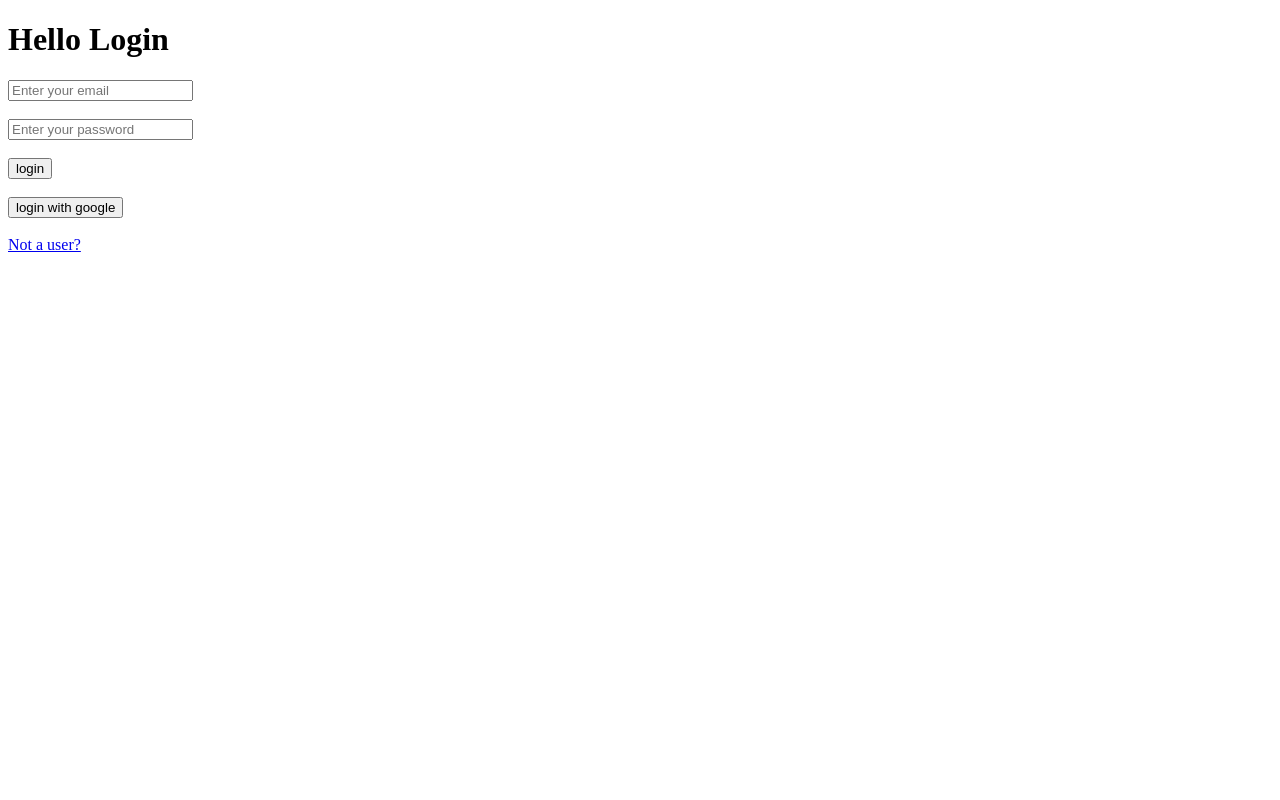
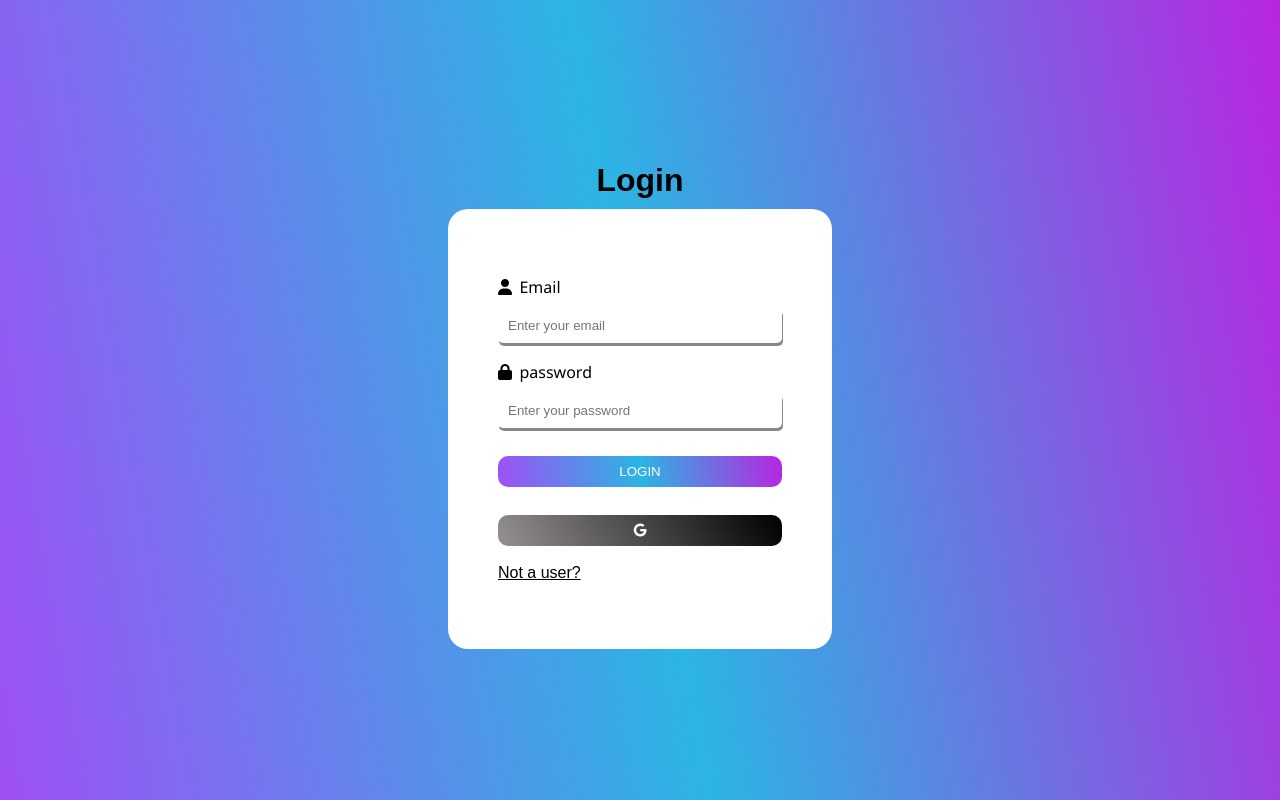
Before and after one commit to hassanshakil576/User-Login, a plain HTML site: page login.html in a window 1280 px wide. Drawn offline with Linux system fonts and the light colour scheme.

Commit message:
authentication completed

```diff
--- /dev/null
+++ b/login.css
@@ -0,0 +1,80 @@
+*{
+    padding: 0;
+    margin: 0;
+    box-sizing: border-box;
+    font-family: sans-serif;
+}
+body{
+    background: linear-gradient(80deg, #9f50f5, #2bb5e3 , #b925e1);
+    display: flex;
+    flex-direction: column;
+    justify-content: center;
+    align-items: center;
+    height: 100vh;
+    gap: 10px;
+}
+.login-head{
+    text-align: center;
+    margin-top: 10px;
+
+}
+.form-container{
+    display: flex;
+    justify-content: center;
+    align-items: center;
+    width: 30%;
+    height: 55%;
+    background-color: #ffffff;
+    padding: 50px;
+    border-radius: 20px;
+}
+#email{
+    width: 100%;
+    margin-top: 10px;
+    padding: 10px;
+    border-radius: 5px;
+    border: none;
+    box-shadow: 1px 3px #888888;
+    outline: none;
+}
+#password{
+    width: 100%;
+    margin-top: 10px;
+    padding: 10px;
+    border-radius: 5px;
+    border: none;
+    box-shadow: 1px 3px #888888;
+    outline: none;
+}
+#btn{
+    width: 100%;
+    margin-top: 10px;
+    background: linear-gradient(80deg, #9f50f5, #2bb5e3 , #b925e1);
+    border: none;
+    padding: 8px 5px;
+    border-radius: 10px;
+    color: #ffffff;
+    cursor: pointer;
+}
+#googlebtn{
+    width: 100%;
+    margin-top: 10px;
+    background: linear-gradient(60deg, #969191 , #000000) ;
+    border: none;
+    padding: 8px 5px;
+    border-radius: 10px;
+    color: #ffffff;
+}
+.label{
+    margin: 3px;
+    font-family: 'Segoe UI', Tahoma, Geneva, Verdana, sans-serif;
+}
+.anchor{
+    color: black;
+}
+
+@media (max-width: 780px){
+    .form-container{
+        width: 90%;
+    }
+}
--- a/login.html
+++ b/login.html
@@ -3,17 +3,26 @@
 <head>
     <meta charset="UTF-8">
     <meta name="viewport" content="width=device-width, initial-scale=1.0">
-    <title>Document</title>
+    <title>Login</title>
+    <link rel="stylesheet" href="./login.css">
 </head>
 <body>
-    <h1>Hello Login</h1>
-    <form id="form">
-        <input type="email" placeholder="Enter your email" id="email"> <br><br>
-        <input type="password" placeholder="Enter your password" id="password"><br><br>
-        <button type="submit" id="btn">login</button> <br> <br>
-    </form>
-    <button id="googlebtn">login with google</button> <br><br>
-    <a href="./register.html">Not a user?</a>
+    <h1 class="login-head">Login</h1>
+    <div class="form-container">
+        <form id="form">
+            <span><i class="fa-solid fa-user"></i></span>
+            <label class="label">Email</label>
+            <input type="email" placeholder="Enter your email" id="email"> <br><br>
+            <span><i class="fa-solid fa-lock"></i></span>
+            <label class="label">password</label>
+            <input type="password" placeholder="Enter your password" id="password"><br><br>
+            <p class="para"></p>
+            <button type="submit" id="btn">LOGIN</button> <br> <br>
+            <button id="googlebtn"><span><i class="fa-brands fa-google"></i></span></button> <br><br>
+            <a class="anchor" href="./register.html">Not a user?</a>
+        </form>
+    </div>
+    <script src="https://kit.fontawesome.com/765e78c1a9.js" crossorigin="anonymous"></script>
     <script type="module" src="./login.js"></script>
 </body>
 </html>
--- a/login.js
+++ b/login.js
@@ -7,7 +7,7 @@ const form = document.querySelector("#form");
 const email = document.querySelector("#email");
 const password = document.querySelector("#password");
 const googlebtn = document.querySelector("#googlebtn")
-
+const para = document.querySelector(".para")
 
 
 form.addEventListener("submit", event => {
@@ -17,7 +17,6 @@ form.addEventListener("submit", event => {
 
     signInWithEmailAndPassword(auth, email.value, password.value)
   .then((userCredential) => {
-    // Signed in
     const user = userCredential.user;
     console.log(user);
     window.location = "./index.html"
@@ -25,6 +24,7 @@ form.addEventListener("submit", event => {
   .catch((error) => {
     const errorMessage = error.message;
     console.log(errorMessage);
+    para.innerHTML = errorMessage
 
   });
 
--- /dev/null
+++ b/register.css
@@ -0,0 +1,66 @@
+*{
+    padding: 0;
+    margin: 0;
+    box-sizing: border-box;
+    font-family: sans-serif;
+}
+body{
+    background: linear-gradient(80deg, #9f50f5, #2bb5e3 , #b925e1);
+    display: flex;
+    flex-direction: column;
+    justify-content: center;
+    align-items: center;
+    height: 100vh;
+    gap: 10px;
+}
+.form-container{
+    display: flex;
+    justify-content: center;
+    align-items: center;
+    width: 30%;
+    height: 50%;
+    background-color: #ffffff;
+    padding: 50px;
+    border-radius: 20px;
+}
+#email{
+    width: 100%;
+    margin-top: 10px;
+    padding: 10px;
+    border-radius: 5px;
+    border: none;
+    box-shadow: 1px 3px #888888;
+    outline: none;
+}
+#password{
+    width: 100%;
+    margin-top: 10px;
+    padding: 10px;
+    border-radius: 5px;
+    border: none;
+    box-shadow: 1px 3px #888888;
+    outline: none;
+}
+#btn{
+    width: 100%;
+    margin-top: 10px;
+    background: linear-gradient(80deg, #9f50f5, #2bb5e3 , #b925e1);
+    border: none;
+    padding: 8px 5px;
+    border-radius: 10px;
+    color: #ffffff;
+    cursor: pointer;
+}
+.label{
+    margin: 3px;
+    font-family: 'Segoe UI', Tahoma, Geneva, Verdana, sans-serif;
+}
+.anchor{
+    color: black;
+}
+
+@media (max-width: 780px){
+    .form-container{
+        width: 90%;
+    }
+}
--- a/register.js
+++ b/register.js
@@ -4,6 +4,7 @@ import { auth } from "./firebaseconfig.js";
 const form = document.querySelector("#form")
 const email = document.querySelector("#email")
 const password = document.querySelector("#password")
+const para = document.querySelector(".para")
 
 form.addEventListener("submit" , (event)=>{
     event.preventDefault();
@@ -13,15 +14,18 @@ form.addEventListener("submit" , (event)=>{
 
     createUserWithEmailAndPassword(auth, email.value, password.value)
   .then((userCredential) => {
-    // Signed up
+    email.value =""
+    password.value = ""
     const user = userCredential.user;
     console.log(user);
+    para.innerHTML = "Your account have been registered"
 
     // ...
   })
   .catch((error) => {
     const errorMessage = error.message;
     console.log(errorMessage);
+    para.innerHTML = errorMessage
 
     // ..
   });
--- /dev/null
+++ b/style.css
@@ -0,0 +1,48 @@
+* {
+    margin: 0;
+    padding: 0;
+    box-sizing: border-box;
+    font-family: 'Arial', sans-serif;
+
+}
+body{
+    background: linear-gradient(60deg, #9f50f5, #2bb5e3 , #b925e1);
+    display: flex;
+    justify-content: center;
+    align-items: center;
+    height: 100vh;
+
+}
+.btn-container{
+    display: flex;
+    justify-content: center;
+    align-items: center;
+    gap: 10px;
+    background-color: #ffffff;
+    padding: 20px;
+    border-radius: 10px;
+}
+#loginbtn{
+    border: none;
+    padding: 15px 20px;
+    background-color: #9f50f5;
+    cursor: pointer;
+    color: #ffffff;
+    border-radius: 10px;
+}
+#logoutbtn{
+    border: none;
+    padding: 15px 20px;
+    background-color: #00bfff;
+    cursor: pointer;
+    color: #ffffff;
+    border-radius: 10px;
+}
+#loginbtn:hover{
+    background-color: #b67ef1;
+    transition-duration: .5s;
+}
+#logoutbtn:hover{
+   background-color: #5fd5f3;
+   transition-duration: .5s;
+}
```
Also changed, not shown: index.html (+9 -3 lines), register.html (+13 -4 lines).
